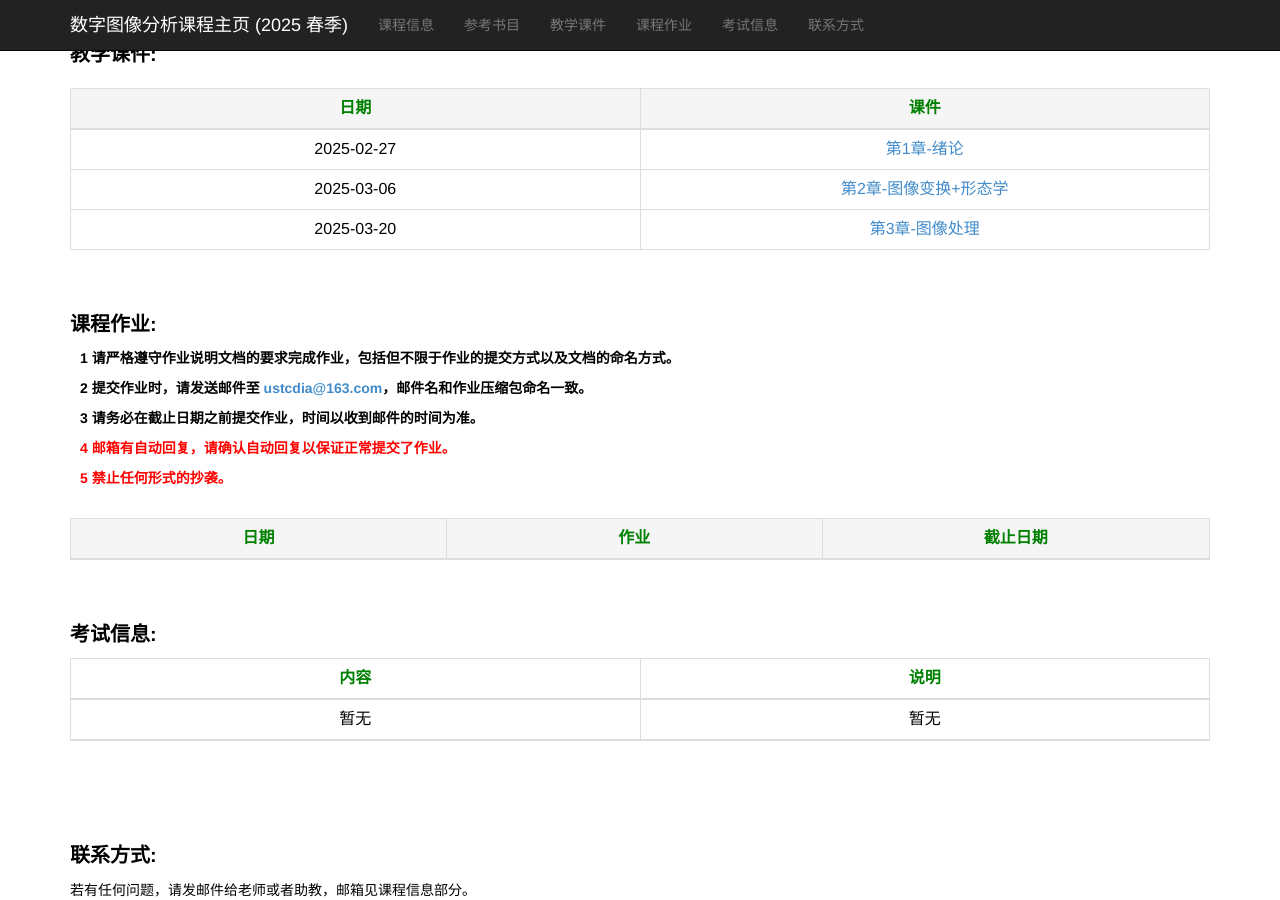
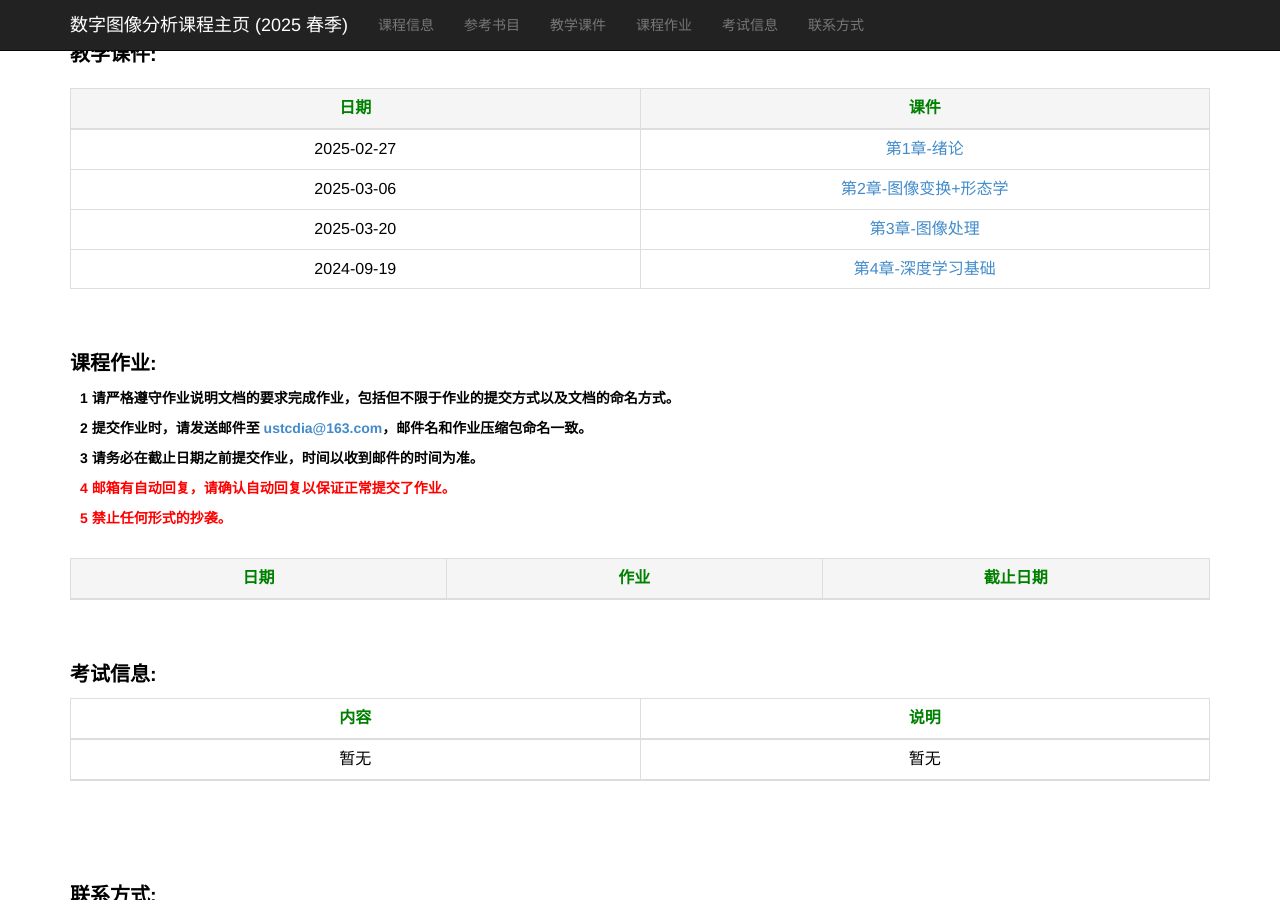
Before and after one commit to ustc-dia/ustc-dia.github.io, a Jekyll site: the page index.html, which Jekyll copies as it is, in a window 1280 px wide and 900 px high, scrolled down 715 px. Built offline with Jekyll 4.4.1, drawn with Linux system fonts in a browser that asks for light colours.

Commit message:
Update index.html

```diff
--- a/index.html
+++ b/index.html
@@ -184,11 +184,13 @@
                     <td><a href="./slides_2025_spring/第3章-图像处理_new.pdf" target="_blank">第3章-图像处理</a></td>
                 </tr>
 
-                <!--
+
                 <tr>
                     <td>2024-09-19</td>
-                    <td><a href="./slides_2024_autumn/第4章-形态学.pdf" target="_blank">第4章-形态学</a></td>
+                    <td><a href="./slides_2024_autumn/第4章-深度学习基础.pdf" target="_blank">第4章-深度学习基础</a></td>
                 </tr>
+
+                <!--
                 <tr>
                     <td>2024-09-26</td>
                     <td><a href="./slides_2024_autumn/第5章-图像增强.pdf" target="_blank">第5章-图像增强</a></td>
```
